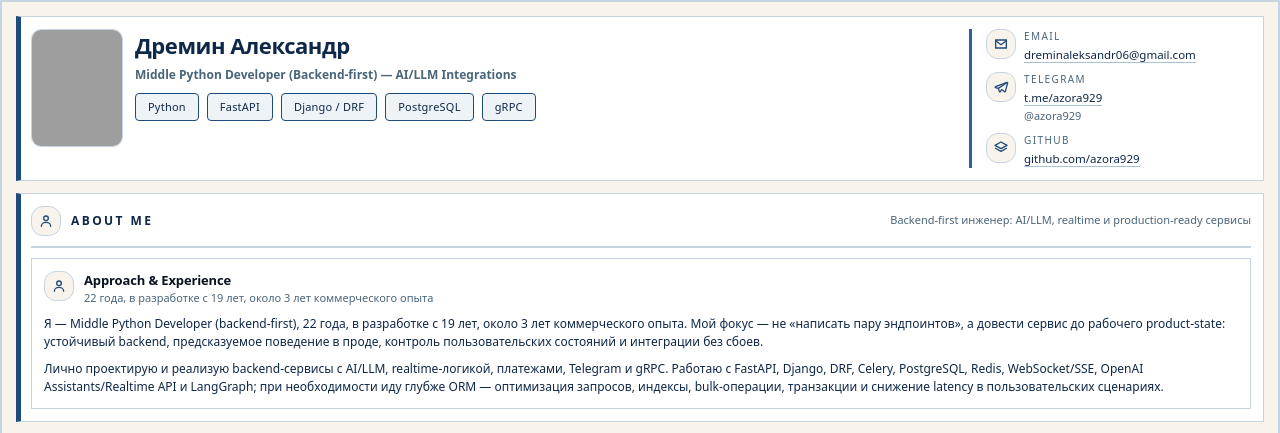
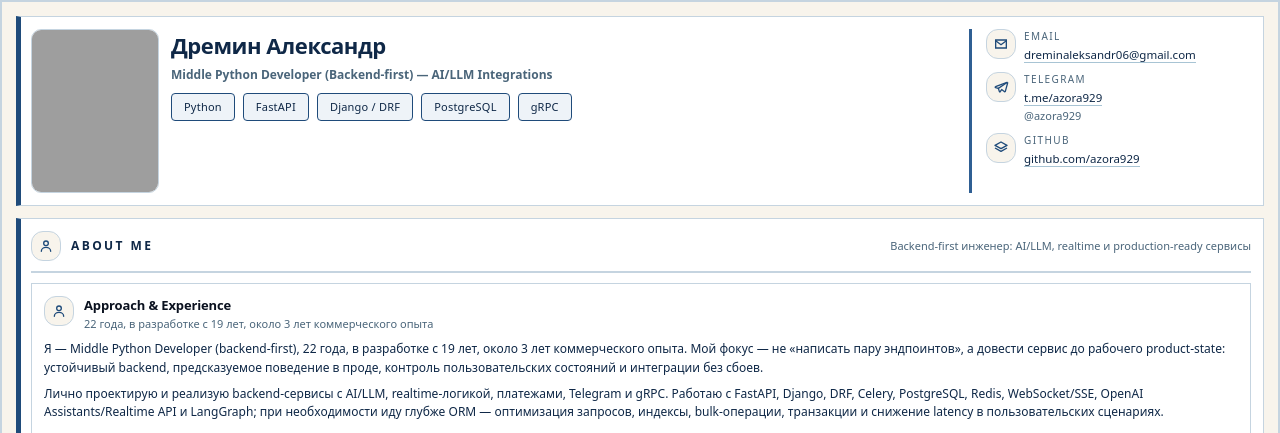
Before and after one commit to azora929/myResume, a Python web app: template webApp/assets/templates/template.html in a window 1280 px wide. Shown: the top 433 px of the page. Run offline with Jinja, Linux system fonts and the light colour scheme; the template is opened without the code that fills it, so the values that code supplies are empty; grey boxes are pictures that could not be loaded.

Commit message:
Фикс + переработка размера для фотки

```diff
--- a/webApp/assets/templates/template.html
+++ b/webApp/assets/templates/template.html
@@ -59,8 +59,8 @@
       min-width:0;
     }
     .top-photo{
-      width:92px;
-      height:118px;
+      width:128px;
+      height:164px;
       border-radius:10px;
       overflow:hidden;
       border:1px solid var(--line);
```
Also changed, not shown: webApp/services/pdf_handler.py (+1 -3 lines).
